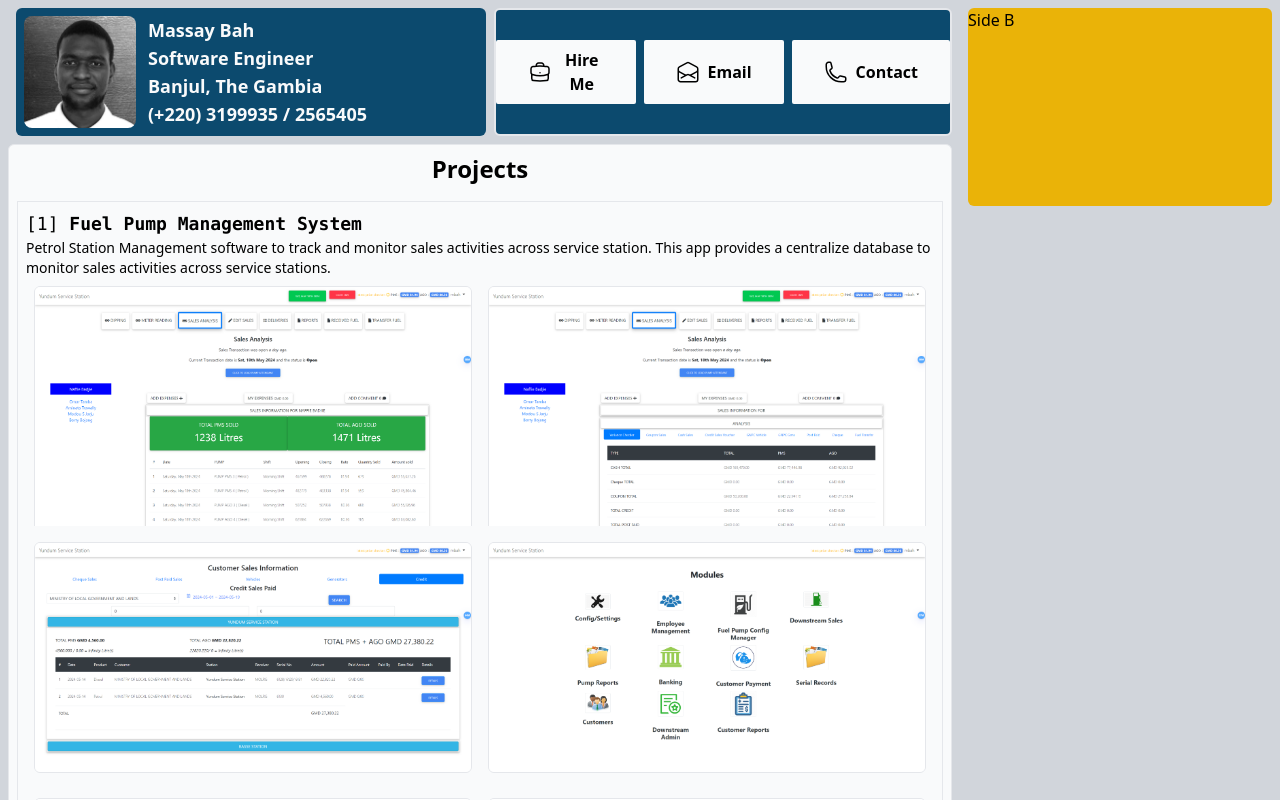
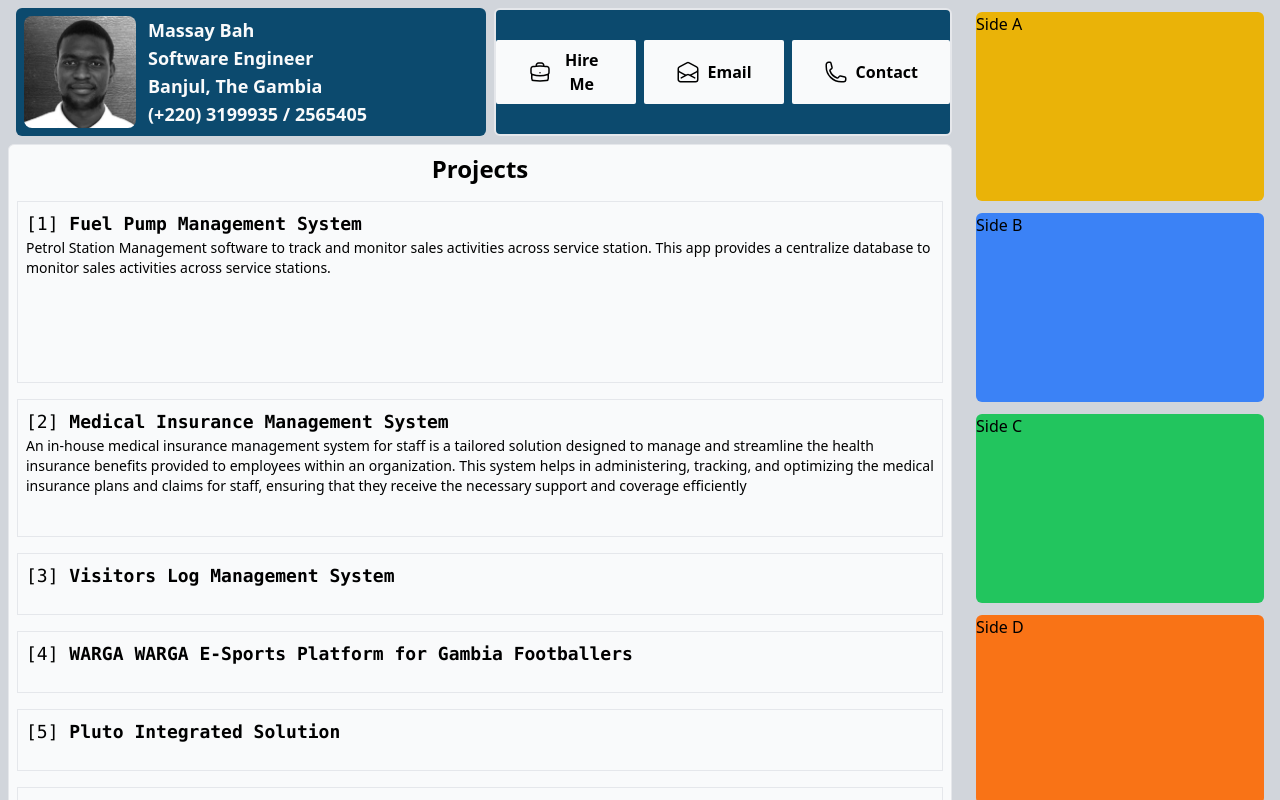
Before and after one commit to Massay/portfolio-site, a Vue app: page / in a window 1280 px wide. Shown: the top 800 px of the page. Built offline with nearby package versions, Linux system fonts and the light colour scheme.

Commit message:
add fiex sidebar on the right

```diff
--- a/src/components/Layout.vue
+++ b/src/components/Layout.vue
@@ -397,10 +397,10 @@ const experience = [
                         <h1 class="font-mono">[{{ index + 1 }}] <span class="font-bold"> {{ project.name }}</span> </h1>
                         <p class="text-xs lg:text-sm">{{ project.summary }}</p>
                         <div class="grid grid-cols-1 lg:grid-cols-2 gap-2 lg:gap-4 p-2  overflow-hidden">
-                            <div  v-for="(image) in project.images" class="h-60 w-auto object-cover overflow-hidden">
-                                <img
+                            <div  v-for="(image) in project.images" class="flex-1 w-auto object-cover overflow-hidden">
+                                <!-- <img
                                 :src="'/portfolio-site/images/' + project.folder + '/' + image.logo"
-                                class="object-fill w-auto h-auto rounded-md border" :alt="image.logo">
+                                class="object-fill w-auto h-auto rounded-md border" :alt="image.logo"> -->
                             </div>
                         </div>
                     </div>
@@ -460,11 +460,21 @@ const experience = [
 
         </div>
 
-        <div class="lg:w-[25%] p-2 lg:inline-block bg-gray-300 hidden">
-
-            <div class="bg-yellow-500 rounded-md h-[198px]">
-                Side B
-            </div>
+        <div class="lg:w-[25%] p-2 lg:inline-block bg-gray-300 hidden md:fixed right-0 top-0">
+                <div class="flex flex-col  justify-around h-screen gap-3 py-1 px-2">
+                            <div class="bg-yellow-500 rounded-md flex-1">
+                                Side A
+                            </div>
+                            <div class="bg-blue-500 rounded-md  flex-1">
+                                Side B
+                            </div>
+                            <div class="bg-green-500 rounded-md flex-1">
+                                Side C
+                            </div>
+                            <div class="bg-orange-500 rounded-md flex-1">
+                                Side D
+                            </div>
+                </div>
         </div>
 
         <!-- <nav class="p-2 h-16">
```
